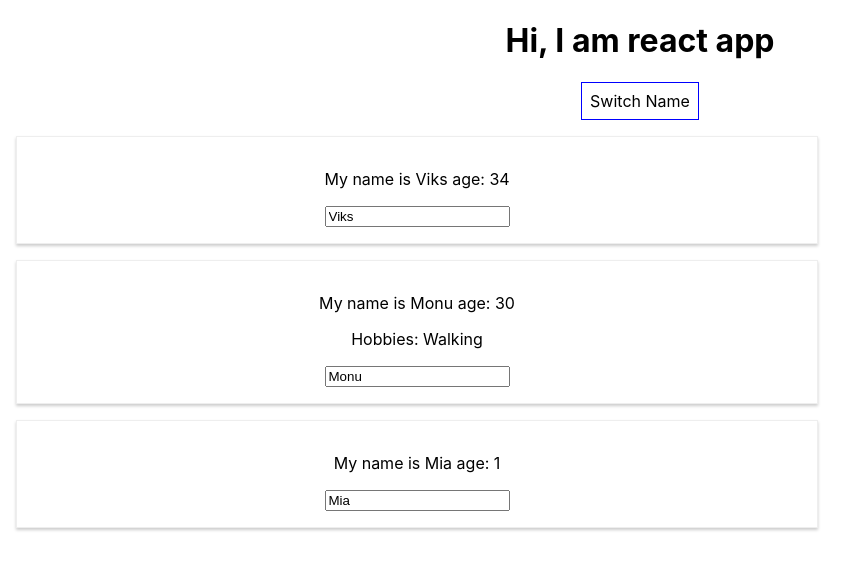
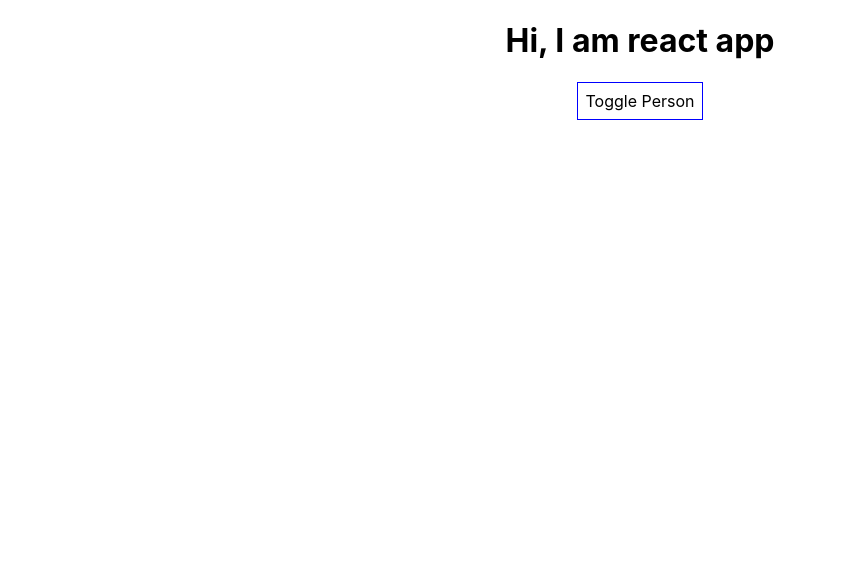
Before and after one commit to viks120/sahajreactlib, a React (Create React App) app in the folder react-complete-guide/: page / in a window 1280 px wide. Shown: the top 570 px of the page, without its empty margins (0-867 px from the left). Built offline with nearby package versions, Linux system fonts and the light colour scheme.

Commit message:
4.50 conditonal rendering

```diff
--- a/react-complete-guide/src/App.js
+++ b/react-complete-guide/src/App.js
@@ -12,6 +12,8 @@ const app = props => {
   });
 
   const [otherState, setOtherState] = useState('Other Value');
+
+  const [showPersons, setShowPersons] = useState(false);
 
   const switchNameHandler = (newName) => {
     setPersonsState({
@@ -41,10 +43,19 @@ const app = props => {
     cursor: 'pointer'
   };
 
+  const togglePersonHandler = () =>{
+    const doesShow = showPersons;
+    setShowPersons(
+        !doesShow
+      );
+  }
+
   return (
     <div className="App">
       <h1>Hi, I am react app</h1>
-      <button style={style} onClick={()=>switchNameHandler('Vikk!!')}>Switch Name</button>
+      <button style={style} onClick={()=>togglePersonHandler('Vikk!!')}>Toggle Person</button>
+      { showPersons === true ?
+        <div>
           <Person
             name={personsState.persons[0].name}
             age={personsState.persons[0].age}/>
@@ -56,6 +67,8 @@ const app = props => {
           <Person
             name={personsState.persons[2].name}
             age={personsState.persons[2].age}/>
+          </div> : null
+      }
     </div>
   );
 }
```
Lines whose indentation alone changed are shown as unchanged.
